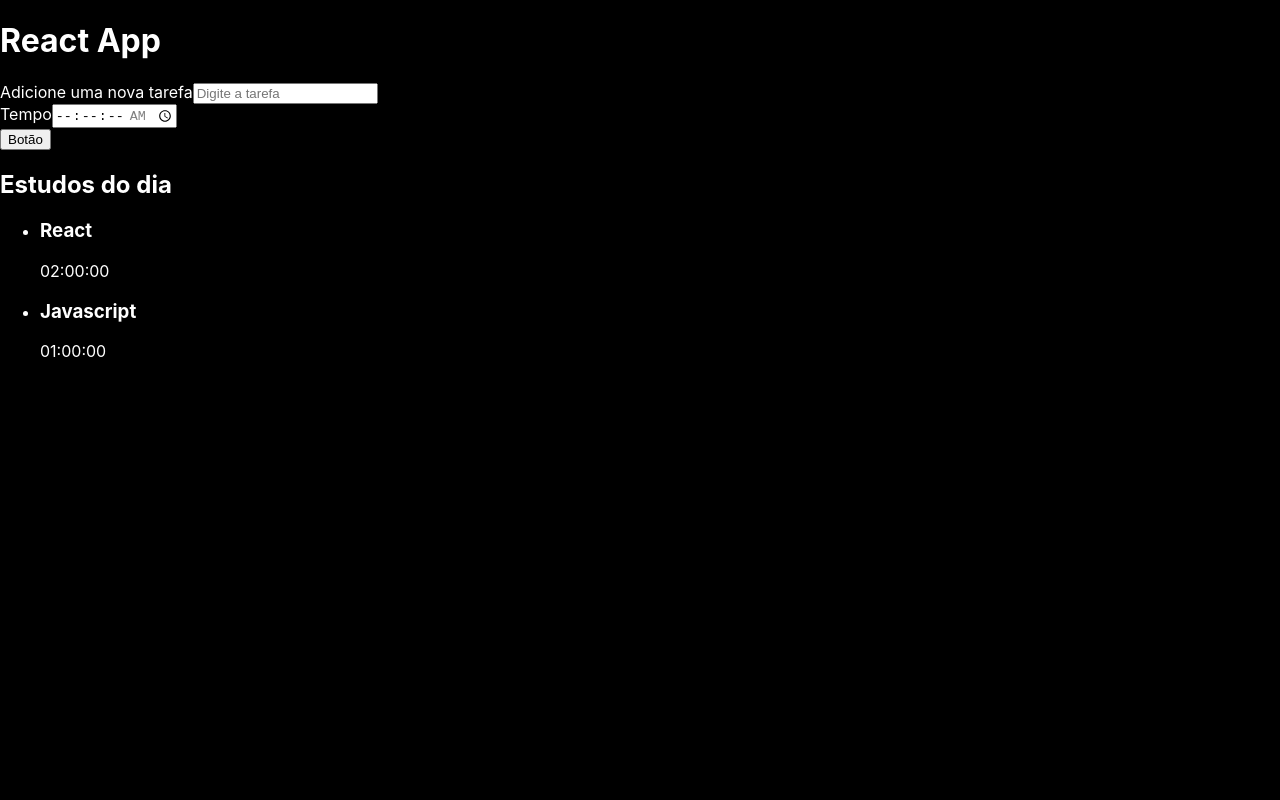
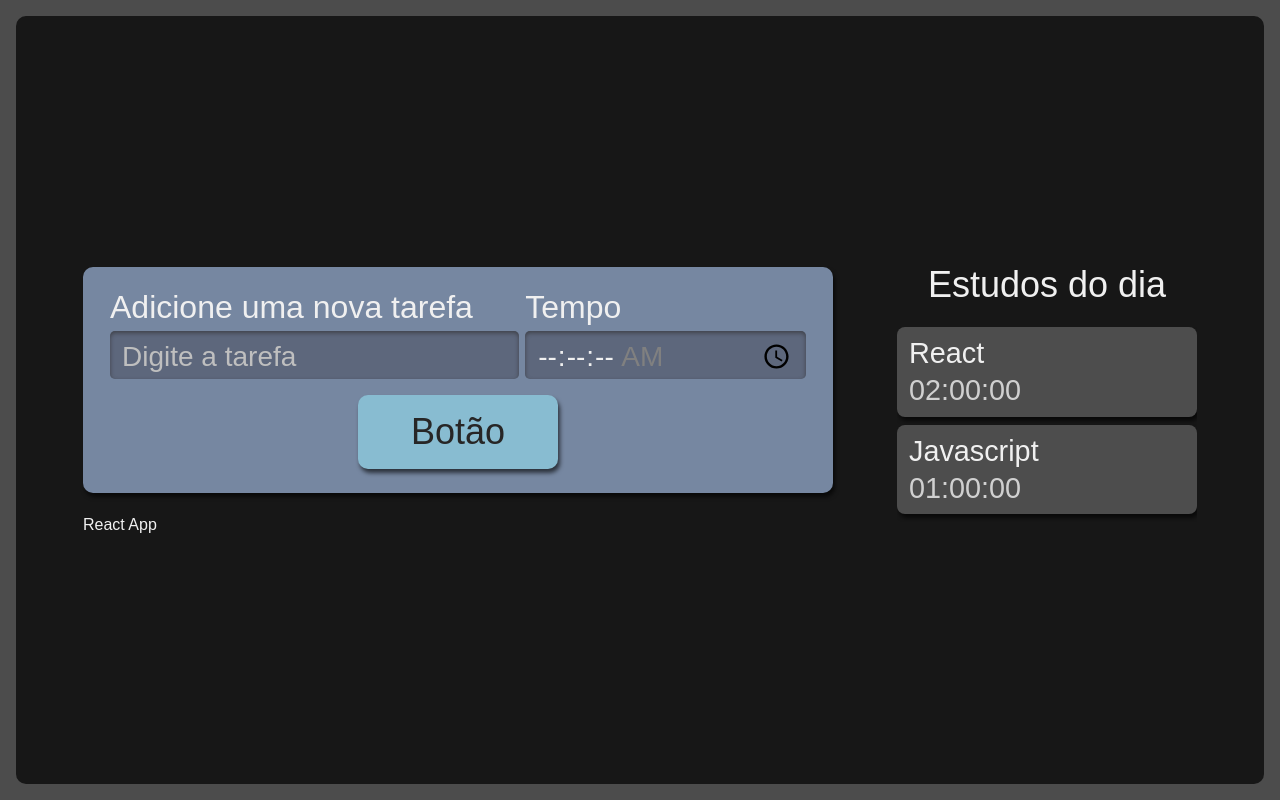
Before and after one commit to Chikrem/react-alura-studies, a React (Create React App) app: page / in a window 1280 px wide. Built offline with nearby package versions, Linux system fonts and the light colour scheme.

Commit message:
Estilizando com Sass

```diff
--- a/package.json
+++ b/package.json
@@ -39,6 +39,7 @@
   "template": "typescript",
   "useNpm": true,
   "devDependencies": {
-    "@types/react": "^19.0.10"
+    "@types/react": "^19.0.10",
+    "sass": "^1.85.1"
   }
 }
--- a/src/App.js
+++ /dev/null
@@ -1,14 +0,0 @@
-import Formulario from "./componentes/Form";
-import Lista from "./componentes/Lista";
-
-function App() {
-  return (
-    <div>
-      <h1>React App</h1>
-      <Formulario />
-      <Lista />
-    </div>
-  );
-}
-
-export default App;
--- a/src/componentes/Botao/index.tsx
+++ b/src/componentes/Botao/index.tsx
@@ -1,9 +1,10 @@
 import React from 'react';
+import './style.scss'
 
 class Botao extends React.Component {
     render (){
         return (
-            <button>
+            <button className='botao'>
                 Botão
             </button>
         )
--- /dev/null
+++ b/src/componentes/Botao/style.scss
@@ -0,0 +1,25 @@
+.botao {
+  align-self: center;
+  background-color: #88bcd1;
+  border-radius: 10px;
+  box-shadow: 2px 4px 4px #0000009F;
+  color: #272626;
+  cursor: pointer;
+  font-size: 1.25rem;
+  padding: 16px;
+  width: 150px;
+
+  &:active {
+    background-color: #7CA6B7;
+    box-shadow: 2px 2px 4px #0000009F inset;
+  }
+}
+
+@media screen and (min-width: 1280px) {
+  .botao {
+    grid-column-start: span 2;
+    justify-self: center;
+    width: 200px;
+    font-size: 2.25rem;
+  }
+}
--- a/src/componentes/Form/index.tsx
+++ b/src/componentes/Form/index.tsx
@@ -1,12 +1,13 @@
 import React from "react";
 import Botao from "../Botao";
+import './style.scss'
 
 
 class Formulario extends React.Component {
   render() {
     return (
-      <form>
-        <div>
+      <form className="novaTarefa">
+        <div className="inputContainer">
           <label htmlFor="tarefa">Adicione uma nova tarefa</label>
           <input
             type="text"
@@ -16,7 +17,7 @@
             required
           />
         </div>
-        <div>
+        <div className="inputContainer">
           <label htmlFor="tempo">Tempo</label>
           <input
             type="time"
--- /dev/null
+++ b/src/componentes/Form/style.scss
@@ -0,0 +1,61 @@
+.novaTarefa {
+    display:flex;
+    flex-direction: column;
+    grid-area: nova-tarefa;
+    background-color: #7687A1;
+    border-radius: 10px;
+    box-shadow: 2px 4px 4px #0000009F;
+    padding: 12px;
+
+    .inputContainer {
+      display: flex;
+      flex-direction: column;
+      width: 100%;
+      margin-bottom: 16px;
+
+      label {
+        margin-bottom: 8px;
+        font-size: 1.25rem;
+      }
+
+      input {
+        width: 100%;
+        padding: 8px 12px 4px;
+        box-sizing: border-box;
+        border: unset;
+        border-radius: 5px;
+        background-color: #5D677C;
+        box-shadow: 0px 2px 4px #2D2B2B9F inset;
+
+        &::placeholder {
+          color: #BFBFBF;
+        }
+      }
+    }
+
+    @media screen and (min-width: 1280px) {
+      flex-direction: row;
+      flex-wrap: wrap;
+      justify-content: space-around;
+      font-size: 2.25rem;
+      padding: 24px;
+      box-sizing: border-box;
+
+      .inputContainer {
+        width: calc(60% - 12px);
+
+        &:last-of-type {
+          width: 40%;
+        }
+
+        label {
+          font-size: 2rem;
+        }
+
+        input {
+          height: 100%;
+          font-size: 1.75rem;
+        }
+      }
+    }
+  }
--- a/src/componentes/Lista/index.tsx
+++ b/src/componentes/Lista/index.tsx
@@ -1,3 +1,5 @@
+import './style.scss'
+
 function Lista() {
   const tarefas = [
     {
@@ -11,11 +13,11 @@
   ];
 
   return (
-    <aside>
+    <aside className='listaTarefas'>
       <h2> Estudos do dia </h2>
       <ul>
         {tarefas.map((tarefa, index) => (
-          <li key={index}>
+          <li key={index} className='item'>
             <h3>
               {tarefa.tarefa}
             </h3>
--- /dev/null
+++ b/src/componentes/Lista/style.scss
@@ -0,0 +1,75 @@
+.listaTarefas {
+    grid-area: tarefas;
+    height: 100%;
+
+    h2 {
+      font-size: 1.25rem;
+      margin-bottom: 12px;
+    }
+
+    ul {
+      max-height: 350px;
+      overflow-y: scroll;
+        scrollbar-width: thin;
+    }
+
+    @media screen and (min-width:1280px) {
+
+      h2{
+        text-align: center;
+        font-size: 2.25rem;
+        margin-bottom: 24px;
+      }
+
+      ul {
+        overflow: auto;
+        max-height: 500px;
+      }
+    }
+  }
+
+  .item {
+    background-color: #4D4D4D;
+    border-radius: 8px;
+    box-shadow: 2px 4px 4px #0000009F;
+    padding: 12px;
+    margin-bottom: 8px;
+    position: relative;
+    cursor: pointer;
+
+    h3 {
+      margin-bottom: 8px;
+      word-break: break-all;
+    }
+
+    span {
+      color: #D0D0D0;
+    }
+
+    @media screen and (min-width:1280px) {
+      font-size: 1.8rem;
+    }
+  }
+
+  .itemSelecionado {
+    background-color: #292929;
+    box-shadow: 2px 4px 4px #0000009F inset;
+  }
+
+  .itemCompletado {
+    background-color: #566F42;
+    cursor: auto;
+
+    .concluido {
+      display: block;
+      background-image: url('../../assets/img/check-mark.svg');
+      background-repeat: no-repeat;
+      background-size: 38px 38px;
+      position: absolute;
+      top: 50%;
+      right: 12px;
+      transform: translateY(-50%);
+      width: 42px;
+      height: 43px;
+    }
+  }
--- a/src/index.css
+++ b/src/index.css
@@ -1,15 +1,95 @@
+html, body, div, span, applet, object, iframe,
+h1, h2, h3, h4, h5, h6, p, blockquote, pre,
+a, abbr, acronym, address, big, cite, code,
+del, dfn, em, img, ins, kbd, q, s, samp,
+small, strike, strong, sub, sup, tt, var,
+b, u, i, center,
+dl, dt, dd, ol, ul, li,
+fieldset, form, label, legend,
+table, caption, tbody, tfoot, thead, tr, th, td,
+article, aside, canvas, details, embed,
+figure, figcaption, footer, header, hgroup,
+menu, nav, output, ruby, section, summary,
+time, mark, audio, video {
+	margin: 0;
+	padding: 0;
+	border: 0;
+	font-size: 100%;
+	font: inherit;
+	vertical-align: baseline;
+}
+/* HTML5 display-role reset for older browsers */
+article, aside, details, figcaption, figure,
+footer, header, hgroup, menu, nav, section {
+	display: block;
+}
 body {
-  margin: 0;
-  background-color: black;
-  color: white;
-  font-family: -apple-system, BlinkMacSystemFont, 'Segoe UI', 'Roboto', 'Oxygen',
-    'Ubuntu', 'Cantarell', 'Fira Sans', 'Droid Sans', 'Helvetica Neue',
-    sans-serif;
-  -webkit-font-smoothing: antialiased;
-  -moz-osx-font-smoothing: grayscale;
+	line-height: 1;
+}
+ol, ul {
+	list-style: none;
+}
+blockquote, q {
+	quotes: none;
+}
+blockquote:before, blockquote:after,
+q:before, q:after {
+	content: '';
+	content: none;
+}
+table {
+	border-collapse: collapse;
+	border-spacing: 0;
 }
 
-code {
-  font-family: source-code-pro, Menlo, Monaco, Consolas, 'Courier New',
-    monospace;
+
+input {
+	font-family: inherit;
+	font-size: inherit;
+	font-weight: inherit;
+	color: inherit;
 }
+
+button {
+	border: unset;
+	background-color: unset;
+	font-family: inherit;
+	font-size: inherit;
+	font-weight: inherit;
+	color: inherit;
+}
+
+@import url('https://fonts.googleapis.com/css2?family=Manjari&display=swap');
+
+body {
+	display: flex;
+	justify-content: center;
+	font-family: 'Manjari', sans-serif;
+	color: #F0F0F0;
+	background-color: #4C4C4C;
+	height: 100%;
+	width: 100%;
+	padding: 16px;
+	box-sizing: border-box;
+}
+
+#root {
+	width: 100%;
+}
+
+::-webkit-scrollbar {
+	width: 8px;
+}
+
+::-webkit-scrollbar-track {
+	background: unset;
+}
+
+::-webkit-scrollbar-thumb {
+	border-radius: 4px;
+	background: #888;
+}
+
+::-webkit-scrollbar-thumb:hover {
+	background: #555;
+}
--- a/src/index.js
+++ b/src/index.js
@@ -3,7 +3,7 @@
 import React from 'react';
 import ReactDOM from 'react-dom/client';
 import './index.css';
-import App from './App';
+import App from './pages/App';
 
 const root = ReactDOM.createRoot(document.getElementById('root'));
 root.render(
--- /dev/null
+++ b/src/pages/App.tsx
@@ -0,0 +1,15 @@
+import Formulario from "../componentes/Form";
+import Lista from "../componentes/Lista";
+import './style.scss'
+
+function App() {
+  return (
+    <div className="AppStyle">
+      <h1>React App</h1>
+      <Formulario />
+      <Lista />
+    </div>
+  );
+}
+
+export default App;
--- /dev/null
+++ b/src/pages/style.scss
@@ -0,0 +1,30 @@
+.AppStyle {
+    display: grid;
+    grid-template-rows: min-content min-content auto;
+    grid-template-areas:
+    "nova-tarefa"
+    "cronometro"
+    "tarefas"
+    ;
+    row-gap: 24px;
+    min-width: 320px;
+    min-height: calc(100vh - 32px);
+    width: 100%;
+    padding: 32px;
+    box-sizing: border-box;
+    border-radius: 10px;
+    background-color: #171717;
+
+    @media screen and (min-width:1280px)  {
+      grid-template-areas:
+      "nova-tarefa tarefas"
+      "cronometro tarefas"
+      ;
+      column-gap: 64px;
+      grid-template-rows: min-content min-content;
+      grid-template-columns: 750px 300px;
+      justify-content: center;
+      align-content: center;
+      padding: 64px;
+    }
+  }
```
Also changed, not shown: src/assets/img/check-mark.svg (added), 1 other file (tests, documents, lock files or other folders).
